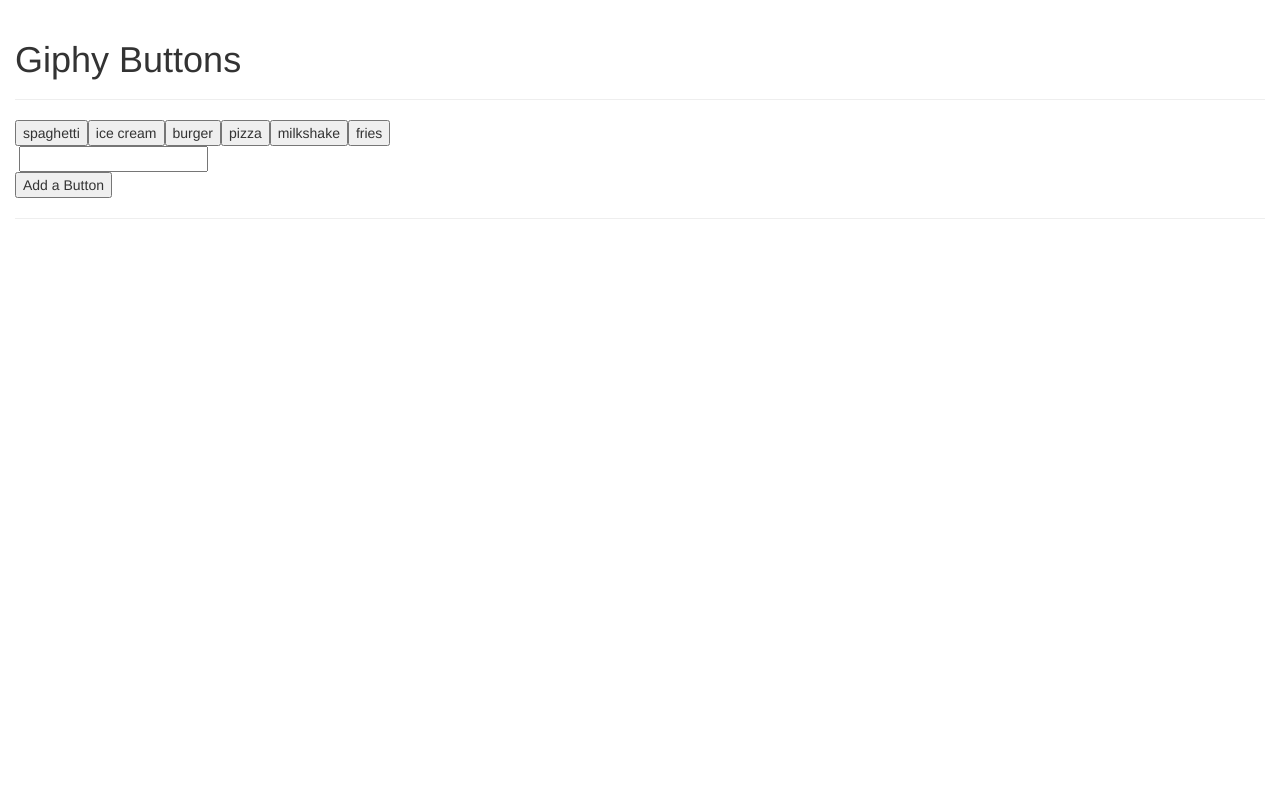
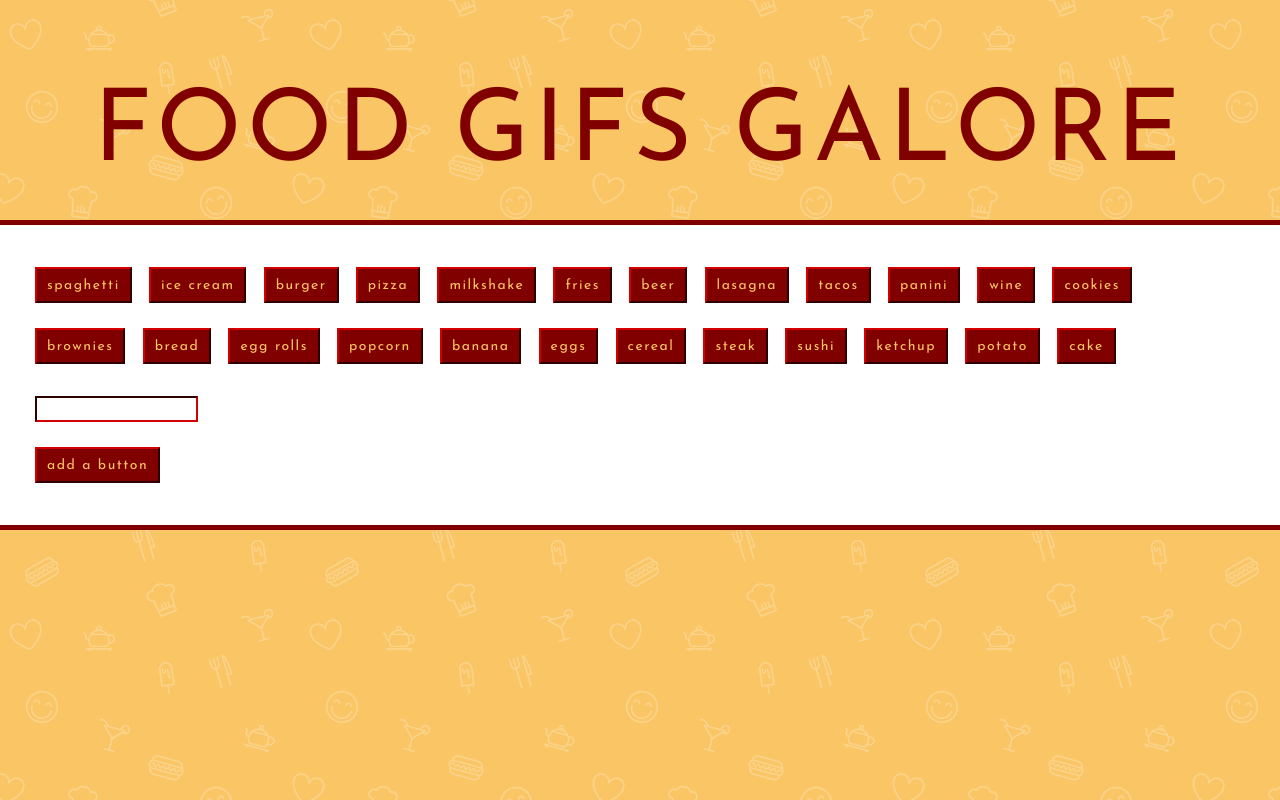
Before and after one commit to nathanaaroncoder/giphy-homework, a plain HTML site: page index.html in a window 1280 px wide. Drawn offline with nearby package versions, Linux system fonts and the light colour scheme.

Commit message:
looking better

```diff
--- a/assets/javascript/giphy.js
+++ b/assets/javascript/giphy.js
@@ -1,7 +1,9 @@
 $(document).ready(function() {
 
 
-var foods = ["spaghetti", "ice cream", "burger", "pizza", "milkshake", "fries"]
+var foods = ["spaghetti", "ice cream", "burger", "pizza", "milkshake", "fries", "beer", "lasagna",
+			 "tacos", "panini", "wine", "cookies", "brownies", "bread", "egg rolls", "popcorn", "banana",
+			 "eggs", "cereal", "steak", "sushi", "ketchup", "potato", "cake"]
 
 
 function gifMagic (){
@@ -22,7 +24,7 @@ function gifMagic (){
         		var gifDiv = $("<div class='gifSpot'>");
         		var gifImage = $("<img class='gif-image'>");
         		var rating = results[i].rating;
-        		var p = $("<p>").text("Rating: " + rating.toUpperCase());
+        		var p = $("<p>").text("rating: " + rating.toUpperCase());
 
         		gifImage.attr("src", results[i].images.fixed_height_still.url);
         		gifImage.attr("data-still", results[i].images.fixed_height_still.url);
--- a/assets/style/giphy.css
+++ b/assets/style/giphy.css
@@ -1,4 +1,75 @@
+body{
+	background-image: url(../images/food.png);
+	font-family: 'Josefin Sans', sans-serif;
+}
+
 .gifSpot{
 	float: left;
 	margin: 5%;
 }
+
+.top-head{
+	text-align: center;
+	letter-spacing: 5px;
+	background-image: url(../images/food.png);
+	padding: 60px 0px 20px 0px;
+	color: maroon;
+}
+
+h1{
+	font-size: 100px;
+}
+
+
+button, #add-button {
+	margin: 1% 1% 1% 0;
+	padding: 7px 10px 5px 10px;
+	border-color: maroon;
+	background-color: maroon;
+	color: #fac564;
+	/*color: white;*/
+	margin-left: 5px;
+	letter-spacing: 1.5px;
+
+}
+
+#white-background{
+	padding: 30px;
+	background-color: white;
+	border-top-color: maroon;
+	border-bottom-color: maroon;
+	border-top-style: solid;
+	border-bottom-style: solid;
+	border-top-width: 5px;
+	border-bottom-width: 5px;
+
+}
+
+input{
+	margin-left: 1px;
+	margin-top: 20px;
+	margin-bottom: 10px;
+	border-color: maroon;
+}
+
+#add-button{
+	margin-top: 15px;
+}
+
+form{
+	margin-left: 15px;
+}
+
+p {
+	margin-top: 5px;
+	text-align: center;
+	color: maroon;
+	font-size: 20px;
+}
+
+.gif-image{
+	border-style: solid;
+	border-color: white;
+	border-width: 2px;
+	cursor: pointer;
+}
--- a/index.html
+++ b/index.html
@@ -2,24 +2,28 @@
 <html lang="en">
 	<head>
 		<meta charset="UTF-8">
-		<title>Giphy Homework</title>
+		<title>Food GIFs Galore</title>
 		<link rel="stylesheet" href="https://maxcdn.bootstrapcdn.com/bootstrap/3.3.7/css/bootstrap.min.css" integrity="sha384-BVYiiSIFeK1dGmJRAkycuHAHRg32OmUcww7on3RYdg4Va+PmSTsz/K68vbdEjh4u" crossorigin="anonymous">
+		<link href="https://fonts.googleapis.com/css?family=Josefin+Sans" rel="stylesheet">
 		<link rel="stylesheet" type="text/css" href="assets/style/giphy.css">
 		<script src="https://cdnjs.cloudflare.com/ajax/libs/jquery/3.2.1/jquery.min.js"></script>
 	</head>
 	<body>
-		<div class="container-fluid">
-			<div class="page-header">
-				<h1>Giphy Buttons</h1>
+		<div >
+			<div class="top-head" >
+				<h1>FOOD GIFS GALORE</h1>
 			</div>
+			<div id="white-background">
 				<div id="gif-buttons"></div>
+				<div class="row">
 					<form id="button-adder">
 						<label for="new-button-input"></label>
 						<input type="text" id="new-button-input">
 						<br>
-				<input id="add-button" type="submit" value="Add a Button">
+						<input id="add-button" type="submit" value="add a button">
 					</form>
-			<hr>
+				</div>
+			</div>
 			<div id="gifs"></div>
 		</div>
 
```
Also changed, not shown: assets/images/food.png (added), 2 other files. Lines whose indentation alone changed are shown as unchanged.
